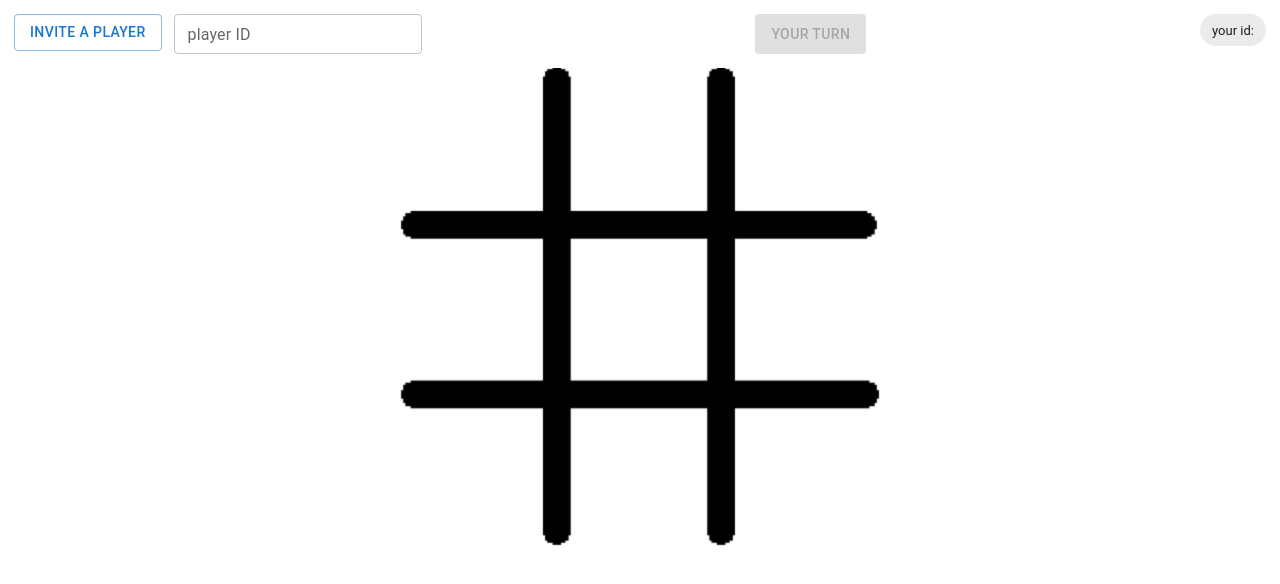
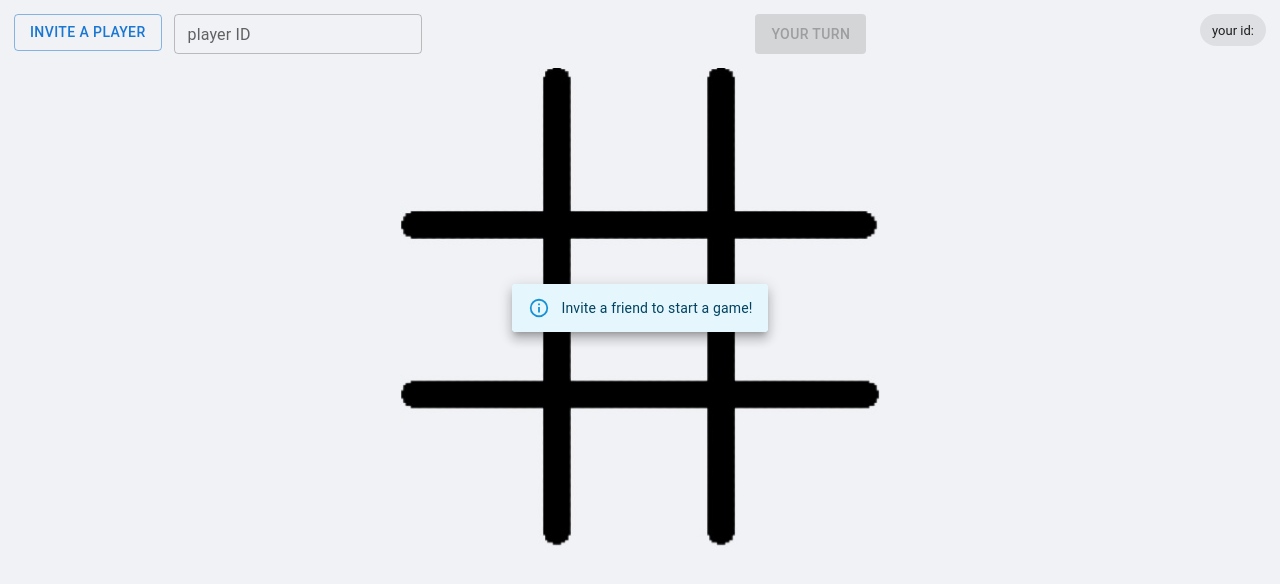
Before and after one commit to laktam/tic-tac-toe-online, a React (Create React App) app: page / in a window 1280 px wide. Shown: the top 584 px of the page. Built offline with nearby package versions, Linux system fonts and the light colour scheme; no server answers.

Commit message:
add alert

```diff
--- a/src/App.tsx
+++ b/src/App.tsx
@@ -4,8 +4,8 @@ import { ChangeEvent, useEffect, useState } from "react";
 import { Box } from "./components/Box";
 import { io } from "socket.io-client";
 import { Invitation } from "./components/Invitation";
-import Board from "../src/images/CropedCleanedBoard.png";
-import { inherits } from "util";
+import Board from "../src/images/CropedCleanedGrayBoard.png";
+import { BackDrop } from "./components/BackDrop";
 
 const socket = io("http://localhost:3001"); // Replace with your server URL
 
@@ -15,7 +15,7 @@ function App() {
   const [board, setBoard] = useState([]);
   const [player, setPlayer] = useState("");
   const [other, setOther] = useState("");
-  const [lobbyId, setLobbyId] = useState();
+  const [lobbyId, setLobbyId] = useState(0);
   //
   const [canPlay, setCanPlay] = useState(false);
   //always change it to false after playing,
@@ -110,6 +110,7 @@ function App() {
             backgroundImage: `url(${Board})`,
             backgroundSize: "cover",
             backgroundRepeat: "no-repeat",
+            position: "relative",
           }}
         >
           {arr.map((item) => {
@@ -126,6 +127,7 @@ function App() {
               </Grid>
             );
           })}
+          <BackDrop start={lobbyId > 0} />
         </Grid>
         <Grid item container xs sm></Grid>
       </Grid>
--- a/src/Server.js
+++ b/src/Server.js
@@ -11,7 +11,7 @@ const io = socketIo(server, {
   },
 });
 const PORT = process.env.PORT || 3001;
-let lobbyId = 0;
+let lobbyId = 1;
 const games = {};
 // Handle WebSocket connections
 io.on("connection", (socket) => {
--- /dev/null
+++ b/src/components/BackDrop.tsx
@@ -0,0 +1,30 @@
+import styled from "@emotion/styled";
+import { Alert, Paper } from "@mui/material";
+
+const Div = styled.div`
+  //   background-color: #d3d3d350;
+  position: absolute;
+  top: 0;
+  left: 0;
+  width: 100%;
+  height: 100%;
+  display: flex;
+  align-items: center;
+  justify-content: center;
+`;
+
+type Props = {
+  start: boolean;
+};
+export function BackDrop(props: Props) {
+  if (props.start) return <></>;
+  else {
+    return (
+      <Div>
+        <Paper elevation={8}>
+          <Alert severity="info">Invite a friend to start a game!</Alert>
+        </Paper>
+      </Div>
+    );
+  }
+}
--- a/src/index.css
+++ b/src/index.css
@@ -5,6 +5,7 @@ body {
     sans-serif;
   -webkit-font-smoothing: antialiased;
   -moz-osx-font-smoothing: grayscale;
+  background-color: #f0f2f5;
 }
 
 code {
```
Also changed, not shown: src/images/CropedCleanedGrayBoard.png (added).
